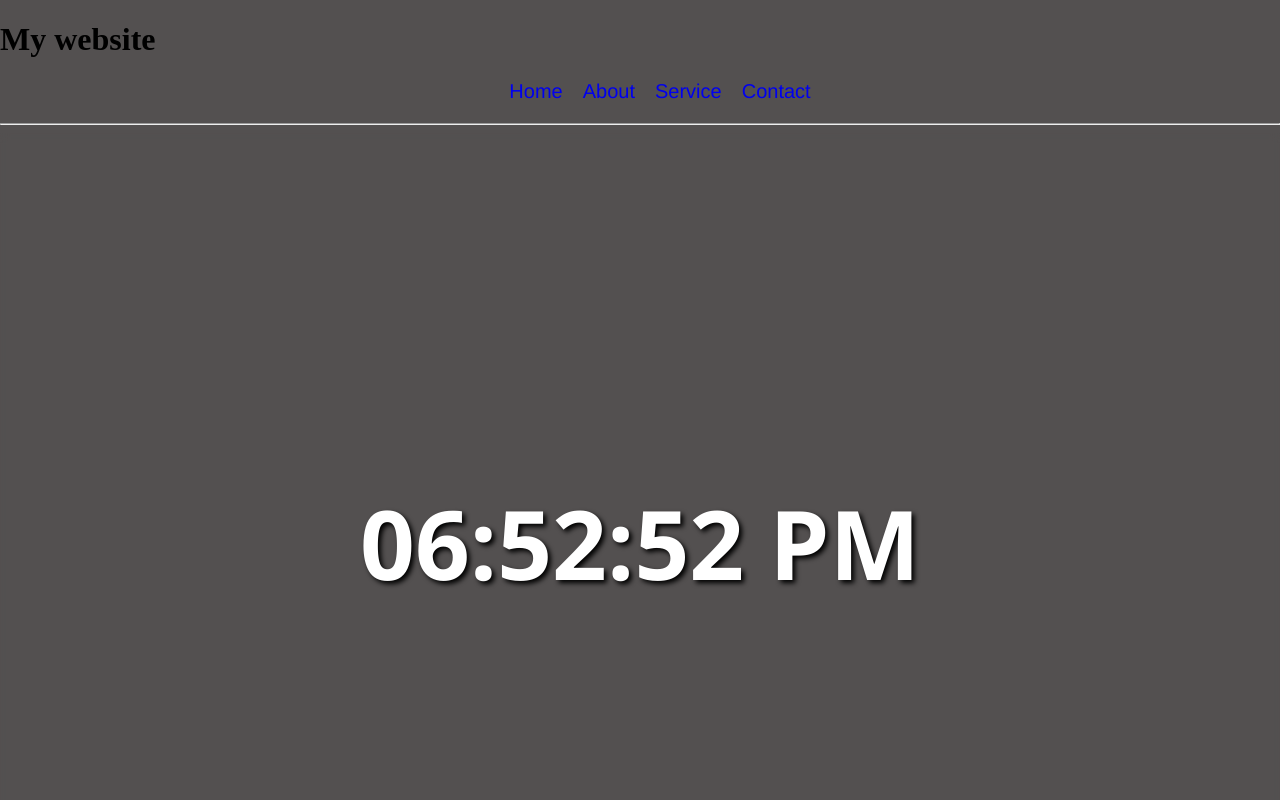
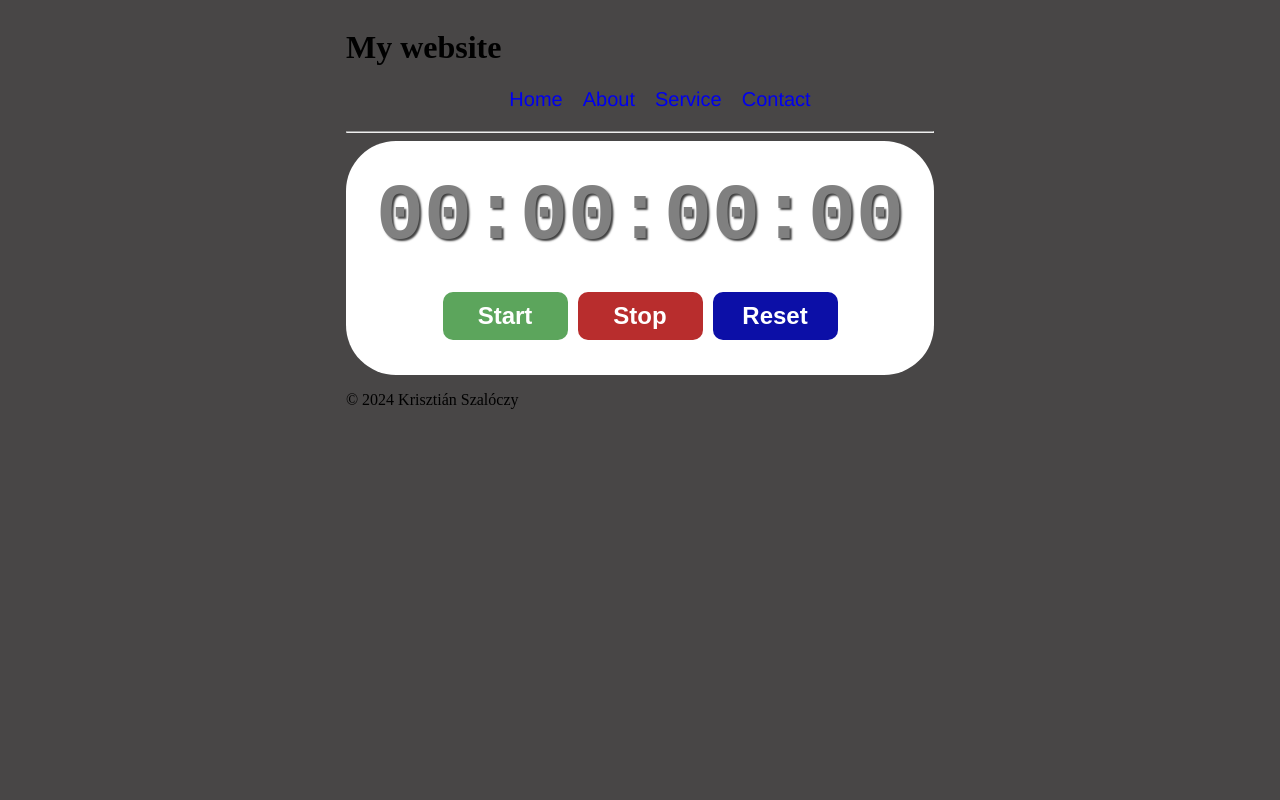
Before and after one commit to szaloczy/Y4O4X0WebTechGyak, a React (Vite) app in the folder webtech1/my-react-app/: page / in a window 1280 px wide. Shown: the top 800 px of the page. Built offline with nearby package versions, Linux system fonts and the light colour scheme.

Commit message:
stopwatch-component

```diff
--- a/webtech1/my-react-app/src/App.jsx
+++ b/webtech1/my-react-app/src/App.jsx
@@ -1,14 +1,15 @@
 import Footer from './Footer';
 import Header from './Header/Header';
-import MyComponent6 from './MyComponent6';
-import DigitalClock from './DigitalClock/DigitalClock';
+import ComponentA from './ComponentA';
+import MyComponent7 from './MyComponent7';
+import Stopwatch from './Stopwatch';
 
 function App() {
 
   return(
     <>
     <Header></Header>
-    <DigitalClock></DigitalClock>
+    <Stopwatch></Stopwatch>
     <Footer></Footer>
     </>
   );
--- /dev/null
+++ b/webtech1/my-react-app/src/ComponentA.jsx
@@ -0,0 +1,23 @@
+import  ComponentB  from "./ComponentB";
+import React, {useState, createContext} from "react";
+
+export const UserContext = createContext();
+
+function ComponentA(){
+
+    const [user, setUser] = useState("Szalo");
+
+    return(
+        <>
+            <div className="box">
+                <h1>ComponentA</h1>
+                <h2>{`Hello ${user}`}</h2>
+                <UserContext.Provider value={user}>
+                <ComponentB user={user}></ComponentB>
+                </UserContext.Provider>
+            </div>
+        </>
+    );
+}
+
+export default ComponentA
--- /dev/null
+++ b/webtech1/my-react-app/src/ComponentB.jsx
@@ -0,0 +1,14 @@
+import ComponentC from "./ComponentC";
+
+function ComponentB(props){
+    return(
+        <>
+            <div className="box">
+                <h1>ComponentB</h1>
+                <ComponentC></ComponentC>
+            </div>
+        </>
+    );
+}
+
+export default ComponentB
--- /dev/null
+++ b/webtech1/my-react-app/src/ComponentC.jsx
@@ -0,0 +1,18 @@
+import ComponentD from "./ComponentD";
+import React, {useContext} from "react";
+import { UserContext } from "./ComponentA";
+
+function ComponentC(){
+    const user = useContext(UserContext);
+    return(
+        <>
+            <div className="box">
+                <h1>ComponentC</h1>
+                <h2>{`Hello again ${user}`}</h2>
+                <ComponentD></ComponentD>
+            </div>
+        </>
+    );
+}
+
+export default ComponentC
--- /dev/null
+++ b/webtech1/my-react-app/src/ComponentD.jsx
@@ -0,0 +1,16 @@
+import React, {useContext} from 'react';
+import { UserContext } from './ComponentA';
+
+function ComponentD(){
+    const user = useContext(UserContext);
+    return(
+        <>
+            <div className="box">
+                <h1>ComponentD</h1>
+                <h2>{`Bye ${user}`}</h2>
+            </div>
+        </>
+    );
+}
+
+export default ComponentD
--- /dev/null
+++ b/webtech1/my-react-app/src/MyComponent7.jsx
@@ -0,0 +1,53 @@
+import React, {useState, useEffect, useRef} from 'react';
+
+function MyComponent7() {
+
+    const inputRef1 = useRef(null);
+    const inputRef2 = useRef(null);
+    const inputRef3 = useRef(null);
+
+    useEffect(() => {
+        console.log("COMPONENT RENDERED");
+
+    });
+
+    function handleClick1(){
+        inputRef1.current.focus();
+        inputRef1.current.style.backgroundColor = "yellow"
+        inputRef2.current.style.backgroundColor = ""
+        inputRef3.current.style.backgroundColor = ""
+
+    }
+
+    function handleClick2(){
+        inputRef2.current.focus();
+        inputRef1.current.style.backgroundColor = ""
+        inputRef2.current.style.backgroundColor = "yellow"
+        inputRef3.current.style.backgroundColor = ""
+    }
+
+
+    function handleClick3(){
+        inputRef3.current.focus();
+        inputRef1.current.style.backgroundColor = ""
+        inputRef2.current.style.backgroundColor = ""
+        inputRef3.current.style.backgroundColor = "yellow"
+    }
+
+
+    return(
+    <>
+        <div>
+            <button onClick={handleClick1}>Click me1</button>
+            <input ref={inputRef1}/>
+
+            <button onClick={handleClick2}>Click me2</button>
+            <input ref={inputRef2}/>
+
+            <button onClick={handleClick3}>Click me3</button>
+            <input ref={inputRef3}/>
+        </div>
+    </>);
+}
+
+export default MyComponent7
--- /dev/null
+++ b/webtech1/my-react-app/src/Stopwatch.jsx
@@ -0,0 +1,66 @@
+import React, {useState, useEffect, useRef} from 'react';
+
+function Stopwatch(){
+
+    const [isRunning, setIsRunning] = useState(false);
+    const [elapsedTime, setElapsedTime] = useState(0);
+    const intervalIdRef = useRef(null);
+    const startTimeRef = useRef(0);
+
+    useEffect(() => {
+        if (isRunning) {
+            intervalIdRef.current = setInterval(() => {
+                setElapsedTime(Date.now() - startTimeRef.current);
+            },10);
+        }
+
+        return() => {
+            clearInterval(intervalIdRef.current);
+        }
+
+    }, [isRunning]);
+
+    function start(){
+        setIsRunning(true);
+        startTimeRef.current = Date.now() - elapsedTime;
+    }
+
+    function stop(){
+        setIsRunning(false);
+    }
+
+    function reset(){
+        setElapsedTime(0);
+        setIsRunning(false);
+    }
+
+    function formatTime(){
+
+        let hours = Math.floor(elapsedTime / (1000 * 60 * 60));
+        let minutes = Math.floor(elapsedTime / (1000 * 60) % 60);
+        let seconds = Math.floor(elapsedTime / (1000) % 60);
+        let milliSeconds = Math.floor((elapsedTime % 1000) / 10);
+
+        hours = String(hours).padStart(2, "0");
+        minutes = String(minutes).padStart(2, "0");
+        seconds = String(seconds).padStart(2, "0");
+        milliSeconds = String(milliSeconds).padStart(2, "0");
+
+        return `${hours}:${minutes}:${seconds}:${milliSeconds}`;
+    }
+
+    return(
+        <>
+            <div className='stopwatch'>
+                <div className='display'>{formatTime()}</div>
+                <div className='controls'>
+                    <button onClick={start} className='start-button'>Start</button>
+                    <button onClick={stop} className='stop-button'>Stop</button>
+                    <button onClick={reset} className='reset-button'>Reset</button>
+                </div>
+            </div>
+        </>
+    );
+}
+
+export default Stopwatch
--- a/webtech1/my-react-app/src/index.css
+++ b/webtech1/my-react-app/src/index.css
@@ -1,24 +1,62 @@
 body{
-    background-color: hsl(0, 2%, 32%);
-    margin: 0;
+    display: flex;
+    flex-direction: column;
+    align-items: center;
+    background-color: rgb(72, 70, 70);
 }
 
-.clock-container{
-    backdrop-filter: blur(5px);
-    width: 100vw;
-    padding: 10px 0;
+.stopwatch{
+    display: flex;
+    flex-direction: column;
+    align-items: center;
+    border: 5py solid;
+    border-radius: 50px;
+    background-color: white;
+    padding: 30px;
 }
 
-.clock{
-    color: white;
-    font-size: 6rem;
+.display{
+    font-size: 5rem;
+    font-family: monospace;
     font-weight: bold;
-    font-family: 'Segoe UI', Tahoma, Geneva, Verdana, sans-serif;
-    text-shadow: 3px 3px 5px black;
-    text-align: center;
+    color: gray;
+    text-shadow: 2px 2px 2px hsla(0,0%,0%,0.75);
+    margin-bottom: 25px;
+}
 
-    display: flex;
-    justify-content: center;
-    min-height: 100vh;
-    align-items: center;
+.controls button{
+    font-size: 1.5rem;
+    font-weight: bold;
+    padding: 10px 20px;
+    margin: 5px;
+    min-width: 125px;
+    border: none;
+    border-radius: 10px;
+    cursor: pointer;
+    color:white;
+    transition: background-color 0.5s ease;
 }
+
+.start-button{
+    background-color: rgb(92, 165, 92);
+}
+
+.start-button:hover{
+    background-color: rgb(31, 150, 31);
+}
+
+.stop-button{
+    background-color: rgb(184, 45, 45);
+}
+
+.stop-button:hover{
+    background-color: rgb(208, 32, 1);
+}
+
+.reset-button{
+    background-color: rgb(12, 15, 167);
+}
+
+.reset-button:hover{
+    background-color: rgb(2, 3, 72);
+}
```
Also changed, not shown: webtech1/my-react-app/src/DigitalClock/DigitalClock.module.css (added, +19 -0 lines), webtech1/my-react-app/src/DigitalClock/DigitalClock.module.css.jsx (deleted).
